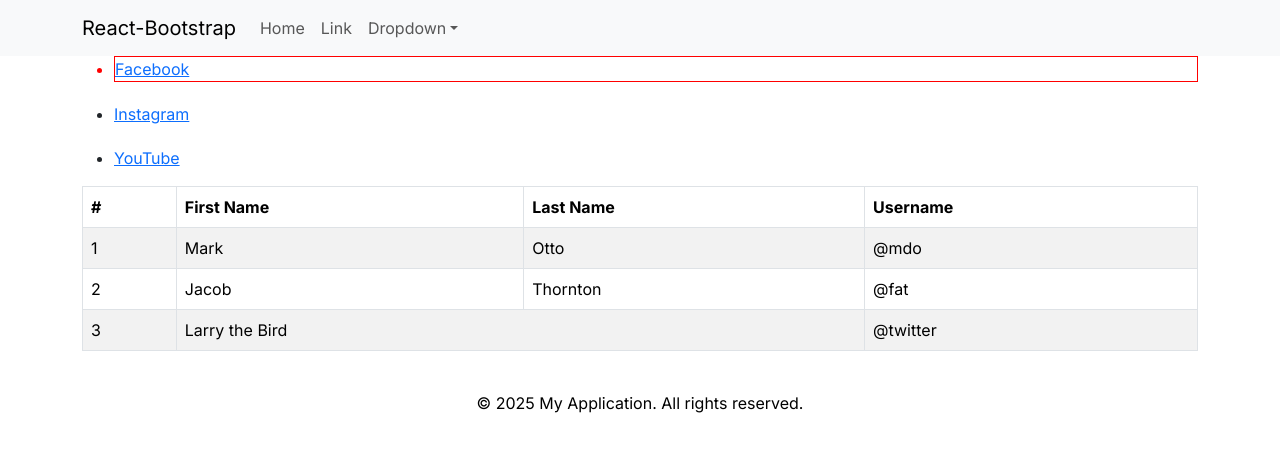
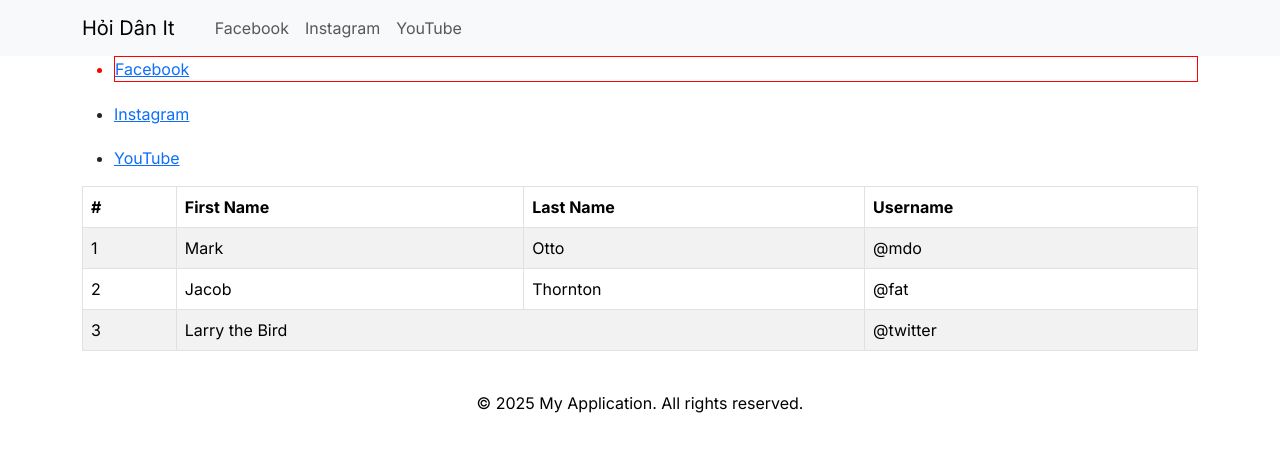
Before and after one commit to duynguyen1205/NextJs-Self-Learn, a Next.js app: page / in a window 1280 px wide. Shown: the top 452 px of the page. Built offline with nearby package versions, Linux system fonts and the light colour scheme; no server answers.

Commit message:
refactor: update AppHeader and Home components for improved navigation and data fetching

```diff
--- a/src/app/components/app.header.tsx
+++ b/src/app/components/app.header.tsx
@@ -1,30 +1,20 @@
 'use client'
+import Link from 'next/link';
 import Container from 'react-bootstrap/Container';
 import Nav from 'react-bootstrap/Nav';
 import Navbar from 'react-bootstrap/Navbar';
-import NavDropdown from 'react-bootstrap/NavDropdown';
 
 function AppHeader() {
     return (
         <Navbar expand="lg" className="bg-body-tertiary">
             <Container>
-                <Navbar.Brand href="#home">React-Bootstrap</Navbar.Brand>
+                <Navbar.Brand ><Link href={"/"} className='navbar-brand'> Hỏi Dân It </Link></Navbar.Brand>
                 <Navbar.Toggle aria-controls="basic-navbar-nav" />
                 <Navbar.Collapse id="basic-navbar-nav">
                     <Nav className="me-auto">
-                        <Nav.Link href="#home">Home</Nav.Link>
-                        <Nav.Link href="#link">Link</Nav.Link>
-                        <NavDropdown title="Dropdown" id="basic-nav-dropdown">
-                            <NavDropdown.Item href="#action/3.1">Action</NavDropdown.Item>
-                            <NavDropdown.Item href="#action/3.2">
-                                Another action
-                            </NavDropdown.Item>
-                            <NavDropdown.Item href="#action/3.3">Something</NavDropdown.Item>
-                            <NavDropdown.Divider />
-                            <NavDropdown.Item href="#action/3.4">
-                                Separated link
-                            </NavDropdown.Item>
-                        </NavDropdown>
+                        <Link href={"/facebook"} className='nav-link'> Facebook</Link>
+                        <Link href={"/instagram"} className='nav-link'> Instagram</Link>
+                        <Link href={"/youtube"} className='nav-link'> YouTube</Link>
                     </Nav>
                 </Navbar.Collapse>
             </Container>
--- a/src/app/page.tsx
+++ b/src/app/page.tsx
@@ -1,8 +1,20 @@
-
+'use client';
 import Link from 'next/link'
 import '@/styles/app.css';
 import AppTable from './components/app.table';
+import { useEffect } from 'react';
 export default function Home() {
+
+
+
+  useEffect(() => {
+    const fetchData = async () => {
+      const res = await fetch('http://localhost:8000/blogs');
+      const data = await res.json();
+      console.log(data);
+    }
+    fetchData();
+  }, []);
   return (
     <div>
       <ul>
```
